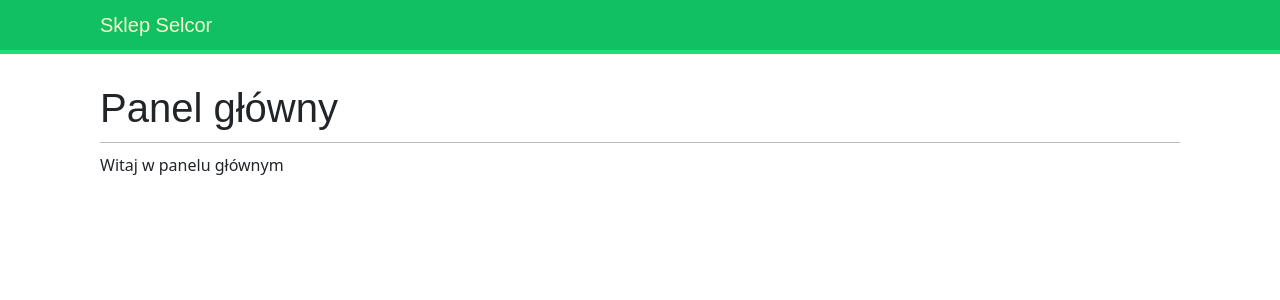
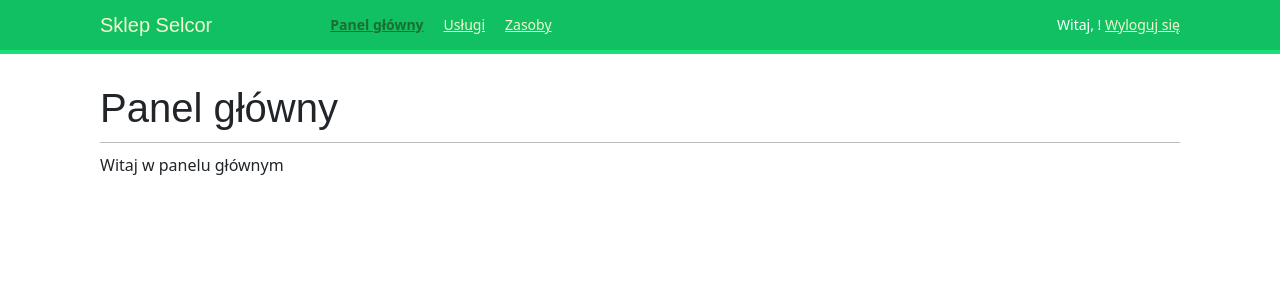
Before and after one commit to LinuxKyrios/SelcorStoreDjango, a Django app: page /account/ in a window 1280 px wide. Shown: the top 300 px of the page. Run offline with Django 3.2, Linux system fonts and the light colour scheme; a user stored in the database is signed in; some web fonts are replaced.

Commit message:
Modified base.html template for routing after correct login

```diff
--- a/selcorstore/account/templates/base.html
+++ b/selcorstore/account/templates/base.html
@@ -12,6 +12,28 @@
 <body>
     <div id="header">
         <span class="logo">Sklep Selcor</span>
+        {% if request.user.is_authenticated %}
+            <ul class="menu">
+                <li {% if section == "dashboard" %}class="selected"{% endif %}>
+                    <a href="{% url 'dashboard' %}">Panel główny</a>
+                </li>
+                <li {% if section == "images" %}class="selected"{% endif %}>
+                    <a href="#">Usługi</a>
+                </li>
+                <li {% if section == "people" %}class="selected"{% endif %}>
+                    <a href="#">Zasoby</a>
+                </li>
+            </ul>
+        {% endif %}
+
+        <span class="user">
+            {% if request.user.is_authenticated %}
+                Witaj, {{ request.user.first_name }}!
+                <a href="{% url 'logout' %}">Wyloguj się</a>
+            {% else %}
+                <a href="{% url 'login' %}">Zaloguj się</a>
+            {% endif %}
+        </span>
     </div>
     <div id="content">
         {% block content %}
```
